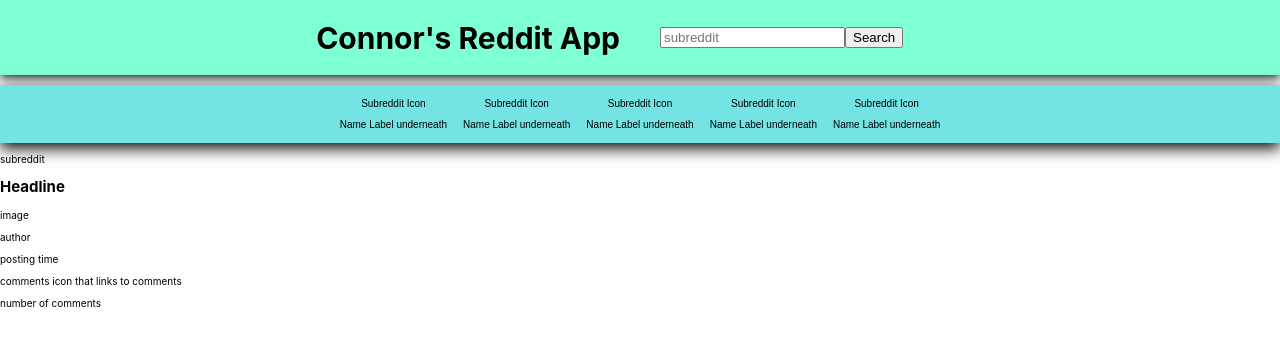
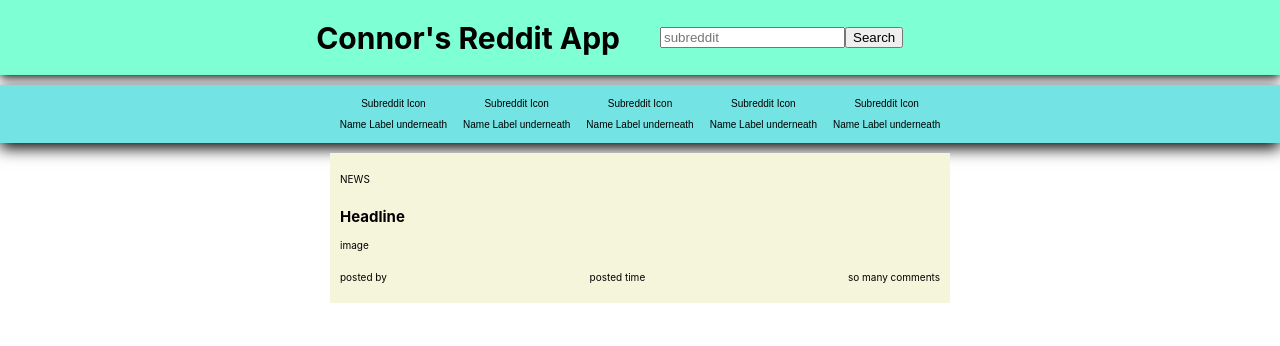
Before and after one commit to cMcVay/reddit-client-project, a React (Create React App) app: page / in a window 1280 px wide. Shown: the top 346 px of the page. Built offline with nearby package versions, Linux system fonts and the light colour scheme.

Commit message:
css for posts

```diff
--- a/src/components/main/Main.js
+++ b/src/components/main/Main.js
@@ -1,9 +1,12 @@
 import React from "react";
 import Post from "../../features/posts/post";
+import './main.css';
 
 const Main = () => {
     return (
-        <Post />
+        <div className="main">
+           <Post />
+        </div>
     )
 };
 
--- /dev/null
+++ b/src/components/main/main.css
@@ -0,0 +1,7 @@
+.main {
+    display: flex;
+    flex-direction: column;
+    width: 100%;
+    margin: 0;
+    padding: 0;
+}
--- /dev/null
+++ b/src/features/posts/post.css
@@ -0,0 +1,21 @@
+.post {
+    background-color: beige;
+    display: flex;
+    padding: 0;
+    margin: 0;
+    width: 600px;
+    flex-direction: column;
+    margin: auto;
+    padding: 10px;
+}
+.bottomLine {
+    display: flex;
+    flex-direction: row;
+    justify-content: space-between;
+}
+
+@media only screen and (max-width: 600px) {
+    .post {
+      width: 94%;
+    }
+  }
--- a/src/features/posts/post.js
+++ b/src/features/posts/post.js
@@ -1,16 +1,22 @@
 import React from "react";
+import './post.css';
 
 const Post = () => {
     return (
-        <>
-            <p>subreddit</p>
-            <h2>Headline</h2>
-            <p>image</p>
-            <p>author</p>
-            <p>posting time</p>
-            <p>comments icon that links to comments</p>
-            <p>number of comments</p>
-        </>
+        <div className="post">
+            <div className="topLine">
+                <p>NEWS</p>
+            </div>
+            <div className="headLine">
+                <h2>Headline</h2>
+                <p>image</p>
+            </div>
+            <div className="bottomLine">
+                <p id="poster">posted by</p>
+                <p id="timeStamp">posted time</p>
+                <p id="commentsLink">so many comments</p>
+            </div>
+        </div>
     )
 };
 
```
